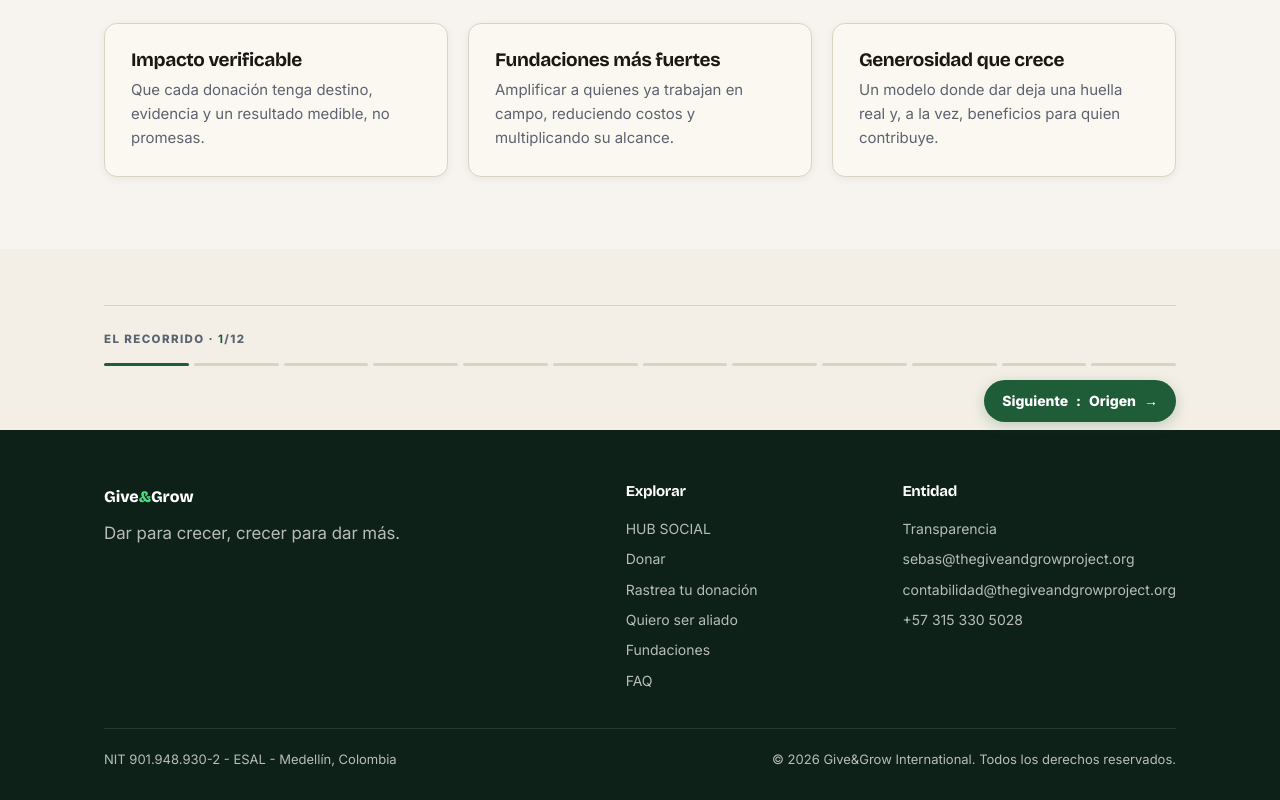
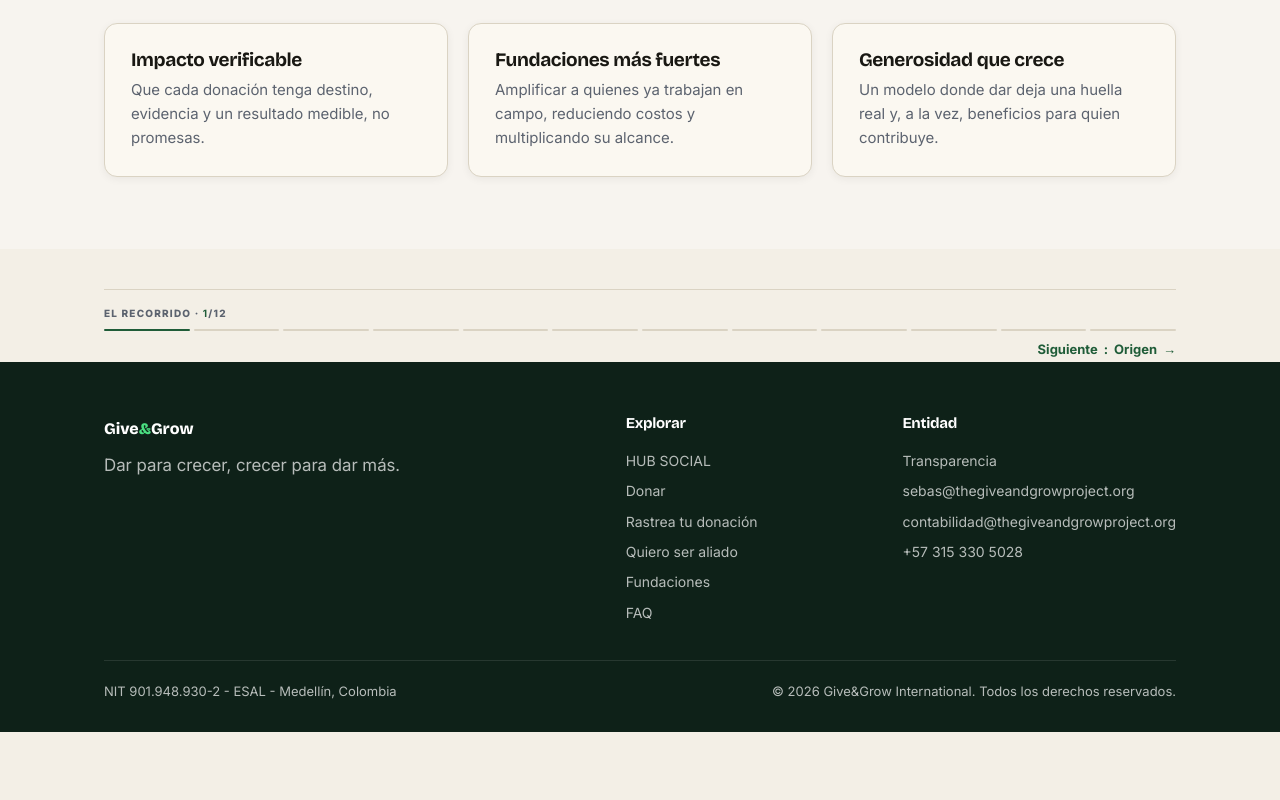
Before and after one commit to SebasGiveandGrow/givegrow-website, a plain HTML site: page index.html in a window 1280 px wide. Shown: the part 4439-5239 px from the top of the page. After the commit the page ends 5171 px from the top, so only its background shows below. Drawn offline with Linux system fonts and the light colour scheme.

Commit message:
v5 El Recorrido: riel más sutil (feedback de Sebas)
Afina el riel a algo más discreto: pista de 2px, tipografía y espaciado
menores, y "Siguiente" pasa de pastilla verde a enlace de acento con flecha.
Solo CSS. Cache-bust styles.css → 1f89fff5.

Co-Authored-By: Claude Opus 4.8 <noreply@anthropic.com>

```diff
--- a/index.html
+++ b/index.html
@@ -32,7 +32,7 @@
 </script>
 <link rel="preload" href="/vendor/fonts/unbounded-latin.woff2" as="font" type="font/woff2" crossorigin>
 <link rel="preload" href="/vendor/fonts/inter-latin.woff2" as="font" type="font/woff2" crossorigin>
-<link rel="stylesheet" href="/styles.css?v=60675112">
+<link rel="stylesheet" href="/styles.css?v=1f89fff5">
 <script type="application/ld+json">
 {"@context":"https://schema.org","@type":"NGO","name":"Fundación Give&Grow International","alternateName":"Give&Grow International","url":"https://www.thegiveandgrowproject.org","logo":"https://www.thegiveandgrowproject.org/img/og.jpg","email":"sebas@thegiveandgrowproject.org","telephone":"+57 315 330 5028","foundingDate":"2025-05-19","address":{"@type":"PostalAddress","streetAddress":"Carrera 82 A # 9 A Sur 28","addressLocality":"Medellín","addressRegion":"Antioquia","addressCountry":"CO"},"taxID":"901.948.930-2","identifier":{"@type":"PropertyValue","propertyID":"NIT","value":"901.948.930-2"},"areaServed":"CO","slogan":"Dar para crecer, crecer para dar más"}
 </script>
--- a/styles.css
+++ b/styles.css
@@ -505,19 +505,19 @@ html[data-theme="dark"] .tt-moon{opacity:1}
 html[data-theme="dark"] .alma-fab{background:var(--acc);color:#0F1613;box-shadow:0 4px 16px rgba(0,0,0,.4)}
 
 /* ---------- barra de recorrido (0 a 100) ---------- */
-/* El Recorrido — riel de progreso de la guía de 12 paradas (v5) */
-.journey{margin-top:56px;border-top:1px solid var(--bd);padding:24px 0 8px;display:flex;flex-direction:column;gap:14px}
-.j-meta{font-size:11.5px;font-weight:800;letter-spacing:1.4px;text-transform:uppercase;color:var(--mu)}
+/* El Recorrido — riel de progreso sutil de la guía de 12 paradas (v5) */
+.journey{margin-top:40px;border-top:1px solid var(--bd);padding:15px 0 2px;display:flex;flex-direction:column;gap:8px}
+.j-meta{font-size:10px;font-weight:800;letter-spacing:1.2px;text-transform:uppercase;color:var(--mu)}
 .j-meta b{color:var(--acc)}
-.j-track{display:flex;gap:5px}
-.j-seg{flex:1;height:3px;border-radius:2px;background:var(--bd);transition:background .35s var(--ease)}
+.j-track{display:flex;gap:4px}
+.j-seg{flex:1;height:2px;border-radius:2px;background:var(--bd);transition:background .35s var(--ease)}
 .j-seg.on{background:var(--acc)}
-.j-links{display:flex;align-items:center;gap:16px;flex-wrap:wrap}
-.j-prev{font-size:14px;font-weight:600;color:var(--mu);transition:color .15s}
+.j-links{display:flex;align-items:center;gap:16px}
+.j-prev{font-size:12.5px;font-weight:600;color:var(--mu);transition:color .15s}
 .j-prev:hover{color:var(--ink)}
-.j-next{margin-left:auto;display:inline-flex;align-items:center;gap:8px;padding:10px 18px;border-radius:999px;background:var(--g);color:#fff;font-size:14px;font-weight:800;box-shadow:0 4px 14px rgba(31,92,56,.24);transition:transform .15s var(--ease),background .15s}
-.j-next:hover{background:var(--gm);transform:translateY(-1px)}
-.j-done{margin-left:auto;font-size:14px;font-weight:700;color:var(--acc)}
+.j-next{margin-left:auto;display:inline-flex;align-items:center;gap:6px;font-size:13px;font-weight:700;color:var(--acc);transition:gap .15s var(--ease)}
+.j-next:hover{gap:9px}
+.j-done{margin-left:auto;font-size:12.5px;font-weight:700;color:var(--acc)}
 @media(prefers-reduced-motion:reduce){.j-seg,.j-next{transition:none}}
 
 /* ---------- cierres de página y "empieza aquí" ---------- */
```
